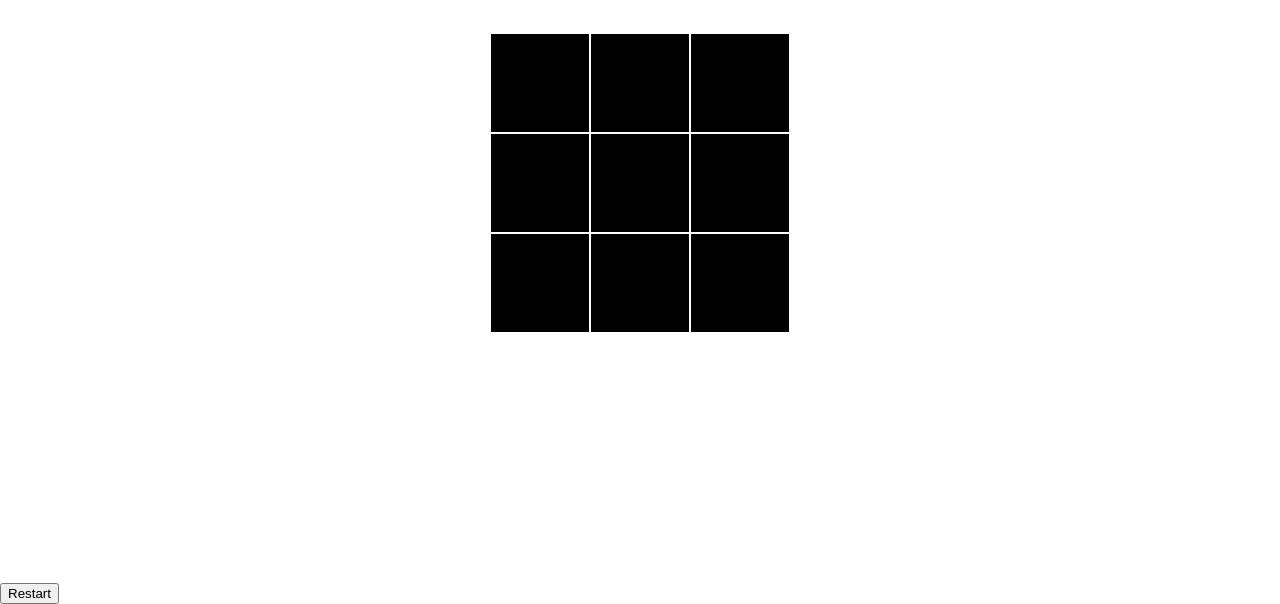
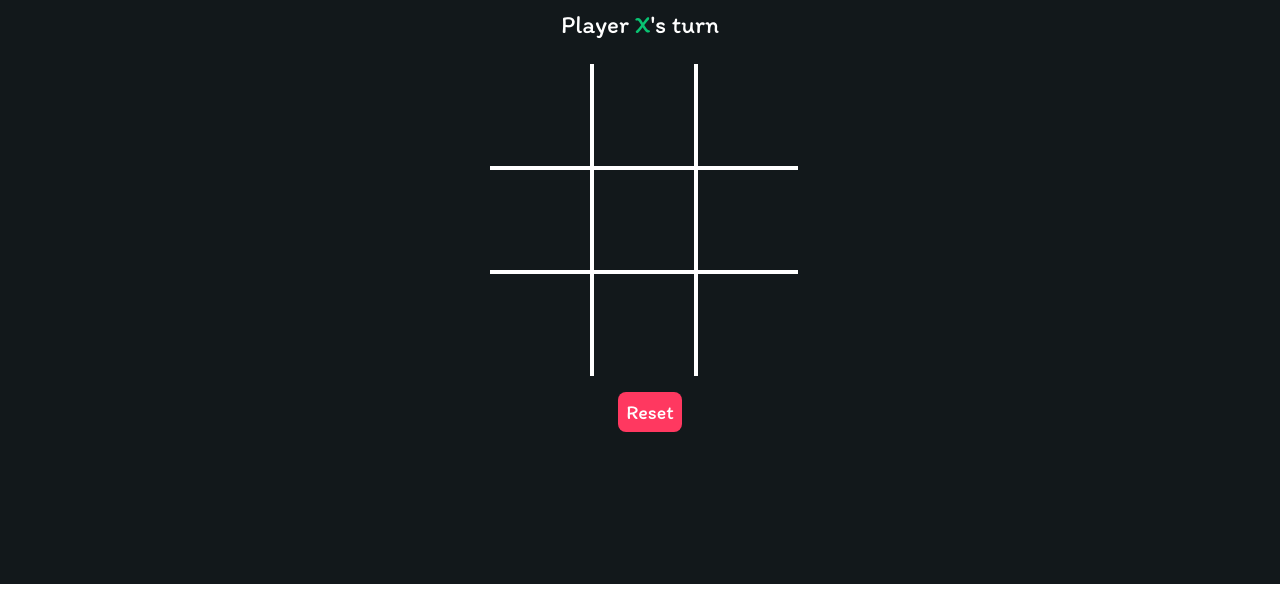
Before and after one commit to AlexJelani/odin-tictactoe, a plain HTML site: page index.html in a window 1280 px wide. Shown: the part 217-821 px from the top of the page. Drawn offline with Linux system fonts and the light colour scheme.

Commit message:
added html elements and css

```diff
--- a/index.html
+++ b/index.html
@@ -6,25 +6,34 @@
     <meta name="viewport" content="width=device-width, initial-scale=1.0">
     <link rel="stylesheet" href="styles.css">
     <script src="script.js" defer></script>
-    <title>Document</title>
+    <link rel="preconnect" href="https://fonts.gstatic.com">
+    <link href="https://fonts.googleapis.com/css2?family=Itim&display=swap" rel="stylesheet">
+    <title>Tic-Tac-Toe</title>
 </head>
 <body>
-    <div class="board" id="board">
-        <div class="cell" data-cell></div>
-        <div class="cell" data-cell></div>
-        <div class="cell" data-cell></div>
-        <div class="cell" data-cell></div>
-        <div class="cell" data-cell></div>
-        <div class="cell" data-cell></div>
-        <div class="cell" data-cell></div>
-        <div class="cell" data-cell></div>
-        <div class="cell" data-cell></div>
-
-    </div>
-    <div class="winning-message" id="winningMessage">
-        <div class="data-winning-text"></div>
-        <button id="restartButton">Restart</button>
-    </div>
+    <main class="background">
+        <section class="title">
+            <h1>Tic Tac Toe</h1>
+        </section>
+        <section class="display">
+            Player <span class="display-player playerX">X</span>'s turn
+        </section>
+        <section class="container">
+            <div class="tile"></div>
+            <div class="tile"></div>
+            <div class="tile"></div>
+            <div class="tile"></div>
+            <div class="tile"></div>
+            <div class="tile"></div>
+            <div class="tile"></div>
+            <div class="tile"></div>
+            <div class="tile"></div>
+        </section>
+        <section class="display announcer hide"></section>
+        <section class="controls">
+            <button id="reset">Reset</button>
+        </section>
+    </main>
 
 </body>
 </html>
--- a/script.js
+++ b/script.js
@@ -0,0 +1,4 @@
+window.addEventListener('DOMContentLoaded', () => {
+
+    resetButton.addEventListener('click', resetBoard);
+});
--- a/styles.css
+++ b/styles.css
@@ -1,23 +1,104 @@
-*, *::after,*::before {
-    box-sizing: border-box;
+* {
+  padding: 0;
+  margin: 0;
+  font-family: 'Itim', cursive;
 }
 
-body {
-    margin: 0;
+.background {
+  background-color: #12181B;
+  height: 100vh;
+  padding-top: 1px;
 }
 
-.board {
-    width: 100vw;
-    height: 100vh;
-    display: grid;
-    justify-content: center;
-    align-content: center;
-    grid-template-columns: repeat(3, auto);
+.title {
+  color: white;
+  text-align: center;
+  font-size: 40px;
+  margin-top: 10%;
 }
 
-.cell {
-    width: 100px;
-    height: 100px;
-    background-color: black;
-    border: 1px solid white;
+.display {
+  color: white;
+  font-size: 25px;
+  text-align: center;
+  margin-top: 1em;
+  margin-bottom: 1em;
 }
+
+.hide {
+  display: none;
+}
+
+.container {
+
+  margin: 0 auto;
+  display: grid;
+  grid-template-columns: repeat(3, 1fr);
+  grid-template-rows: repeat(3, 1fr);
+  grid-gap: 0px;
+  max-width: 300px;
+
+}
+
+.tile {
+  border: 2px solid white;
+  min-width: 100px;
+  min-height: 100px;
+  display: flex;
+  justify-content: center;
+  align-items: center;
+  font-size: 50px;
+  cursor: pointer;
+}
+.tile:first-child,
+.tile:nth-child(2),
+.tile:nth-child(3) {
+  border-top: none;
+}
+
+.tile:nth-child(3n + 1) {
+  border-left: none;
+}
+.tile:nth-child(3n + 3) {
+  border-right: none;
+}
+.tile:last-child,
+.tile:nth-child(8),
+.tile:nth-child(7) {
+  border-bottom: none;
+}
+
+.playerX {
+  color: #09C372;
+}
+
+.playerO {
+  color: #498AFB;
+}
+
+.controls {
+  display: flex;
+  flex-direction: row;
+  justify-content: center;
+  align-items: center;
+  margin-top: 1em;
+}
+
+.controls button {
+  color: white;
+  padding: 8px;
+  border-radius: 8px;
+  border: none;
+  font-size: 20px;
+  margin-left: 1em;
+  cursor: pointer;
+}
+#reset {
+  background-color: #FF3860;
+  color: white;
+  padding: 8px;
+  border-radius: 8px;
+  font-size: 20px;
+  margin-left: 1em;
+  cursor: pointer;
+}
```
